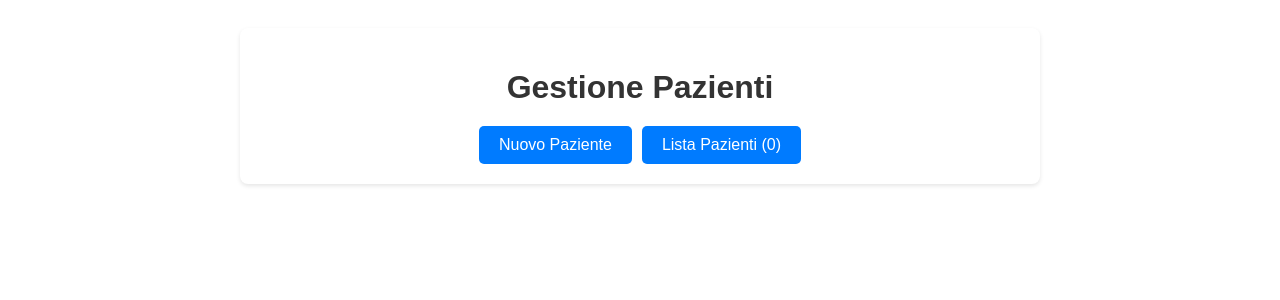
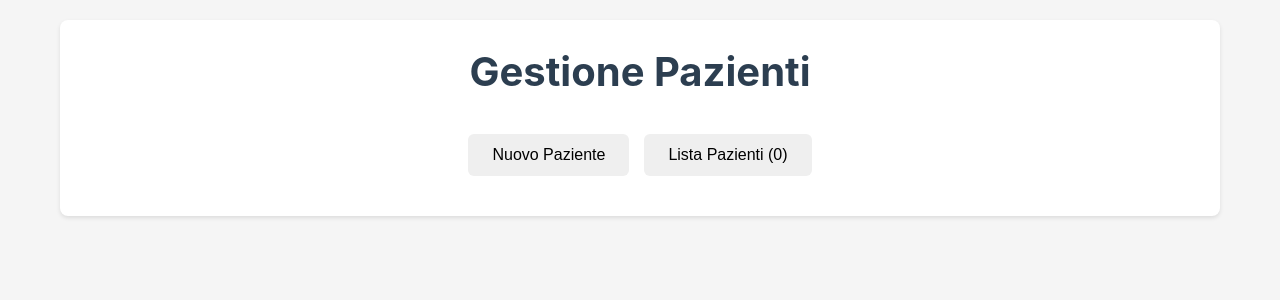
Before and after one commit to apale279/patient-app, a React (Vite) app: page / in a window 1280 px wide. Shown: the top 300 px of the page. Built offline with nearby package versions, Linux system fonts and the light colour scheme.

Commit message:
styles.css

```diff
--- a/src/styles.css
+++ b/src/styles.css
@@ -1,87 +1,205 @@
+/* Reset e stili base */
+* {
+  margin: 0;
+  padding: 0;
+  box-sizing: border-box;
+}
+
+body {
+  font-family: -apple-system, BlinkMacSystemFont, 'Segoe UI', Roboto, 'Helvetica Neue', Arial, sans-serif;
+  line-height: 1.6;
+  background-color: #f5f5f5;
+  color: #333;
+}
+
+/* Layout principale */
 .app {
-  max-width: 800px;
+  max-width: 1200px;
   margin: 0 auto;
   padding: 20px;
-  font-family: Arial, sans-serif;
 }
 
 .container {
   background: white;
+  border-radius: 8px;
+  box-shadow: 0 2px 4px rgba(0, 0, 0, 0.1);
   padding: 20px;
-  border-radius: 8px;
-  box-shadow: 0 2px 4px rgba(0,0,0,0.1);
-}
-
-h1, h2 {
-  color: #333;
-  text-align: center;
   margin-bottom: 20px;
 }
 
+/* Titoli */
+h1 {
+  color: #2c3e50;
+  text-align: center;
+  margin-bottom: 30px;
+  font-size: 2.5rem;
+}
+
+h2 {
+  color: #34495e;
+  margin-bottom: 20px;
+  font-size: 1.8rem;
+}
+
+/* Bottoni */
 .buttons {
   display: flex;
-  gap: 10px;
+  gap: 15px;
   justify-content: center;
-  margin-top: 20px;
+  margin: 20px 0;
 }
 
 button {
-  padding: 10px 20px;
-  background-color: #007bff;
-  color: white;
+  padding: 12px 24px;
   border: none;
-  border-radius: 5px;
+  border-radius: 6px;
   cursor: pointer;
-  font-size: 16px;
+  font-size: 1rem;
+  font-weight: 500;
+  transition: all 0.3s ease;
 }
 
-button:hover {
-  background-color: #0056b3;
+.button-primary {
+  background-color: #3498db;
+  color: white;
 }
 
+.button-primary:hover {
+  background-color: #2980b9;
+}
+
+.button-secondary {
+  background-color: #95a5a6;
+  color: white;
+}
+
+.button-secondary:hover {
+  background-color: #7f8c8d;
+}
+
+/* Form */
 .form {
-  display: flex;
-  flex-direction: column;
-  gap: 15px;
+  max-width: 600px;
+  margin: 0 auto;
 }
 
 .form-group {
-  display: flex;
-  flex-direction: column;
-  gap: 5px;
+  margin-bottom: 20px;
 }
 
 label {
-  font-weight: bold;
-  color: #555;
+  display: block;
+  margin-bottom: 8px;
+  font-weight: 500;
+  color: #2c3e50;
 }
 
-input, select {
-  padding: 8px;
+.input-field,
+.select-field,
+.textarea-field {
+  width: 100%;
+  padding: 10px;
   border: 1px solid #ddd;
   border-radius: 4px;
-  font-size: 16px;
+  font-size: 1rem;
 }
 
+.input-field:focus,
+.select-field:focus,
+.textarea-field:focus {
+  outline: none;
+  border-color: #3498db;
+  box-shadow: 0 0 0 2px rgba(52, 152, 219, 0.2);
+}
+
+.textarea-field {
+  resize: vertical;
+  min-height: 100px;
+}
+
+/* Lista pazienti */
 .patient-list {
   display: grid;
-  gap: 15px;
+  grid-template-columns: repeat(auto-fill, minmax(300px, 1fr));
+  gap: 20px;
   margin-top: 20px;
 }
 
 .patient-card {
   background: #f8f9fa;
-  padding: 15px;
-  border-radius: 6px;
-  border: 1px solid #ddd;
+  border: 1px solid #e9ecef;
+  border-radius: 8px;
+  padding: 20px;
+  transition: transform 0.2s ease;
+}
+
+.patient-card:hover {
+  transform: translateY(-2px);
+  box-shadow: 0 4px 6px rgba(0, 0, 0, 0.1);
 }
 
 .patient-card h3 {
-  margin: 0 0 10px 0;
-  color: #007bff;
+  color: #2c3e50;
+  margin-bottom: 10px;
+  font-size: 1.2rem;
 }
 
 .patient-card p {
   margin: 5px 0;
   color: #666;
 }
+
+.patient-card strong {
+  color: #34495e;
+}
+
+/* Stato vuoto */
+.empty-state {
+  text-align: center;
+  padding: 40px;
+  color: #666;
+}
+
+.empty-state p {
+  margin-bottom: 20px;
+  font-size: 1.1rem;
+}
+
+/* Responsive */
+@media (max-width: 768px) {
+  .app {
+    padding: 10px;
+  }
+
+  .container {
+    padding: 15px;
+  }
+
+  .buttons {
+    flex-direction: column;
+  }
+
+  button {
+    width: 100%;
+  }
+
+  .patient-list {
+    grid-template-columns: 1fr;
+  }
+}
+
+/* Animazioni */
+@keyframes fadeIn {
+  from {
+    opacity: 0;
+    transform: translateY(10px);
+  }
+  to {
+    opacity: 1;
+    transform: translateY(0);
+  }
+}
+
+.container {
+  animation: fadeIn 0.3s ease-out;
+}
```
